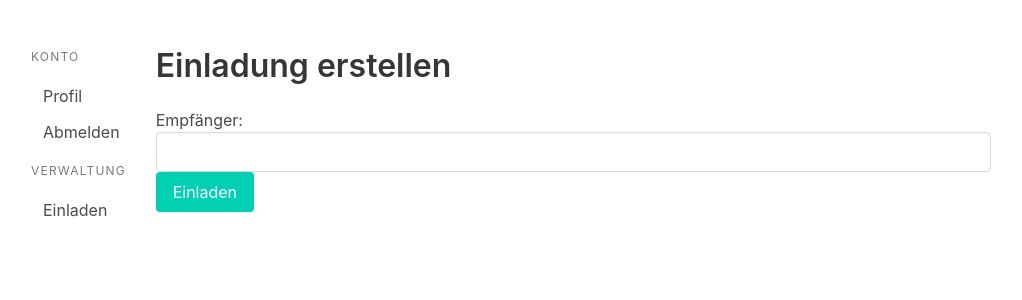
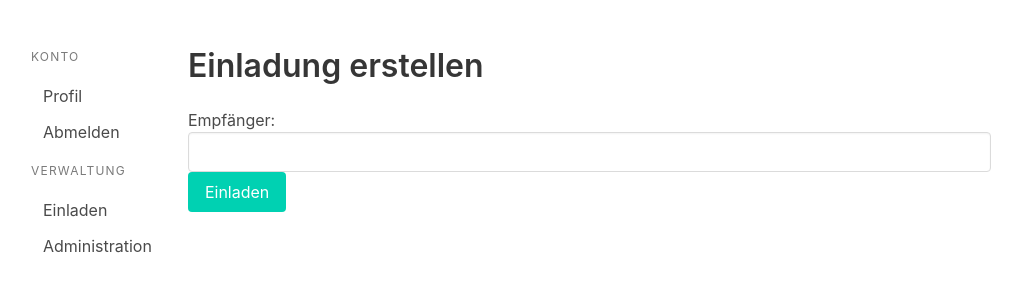
Before and after one commit to timptner/fatama, a Django app: page /accounts/invite/ in a window 1280 px wide. Shown: the part 52-352 px from the top of the page, without its empty margins (129-1151 px from the left). Run offline with Django 5.2, Linux system fonts and the light colour scheme; the visitor is signed in with stand-in values (Sample User, id 1).

Commit message:
Add link to admin pages

```diff
--- a/accounts/templates/accounts/base.html
+++ b/accounts/templates/accounts/base.html
@@ -22,6 +22,10 @@
                                         <a>Einladen <i class="fa-solid fa-lock"></i></a>
                                     {% endif %}
                                 </li>
+
+                                <li>
+                                    <a href="{% url 'admin:index' %}">Administration</a>
+                                </li>
                             </ul>
                         {% endif %}
                     </aside>
```
